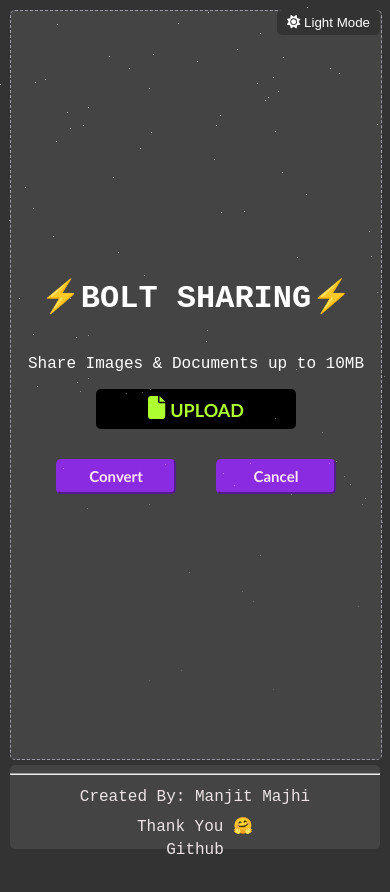
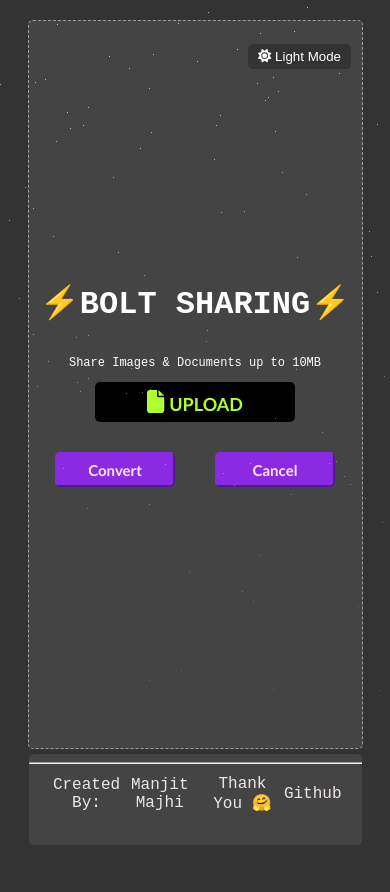
Before and after one commit to manjit-hub/bolt-share, a React (Vite) app in the folder Frontend/: page / in a window 390 px wide. Shown: the top 892 px of the page. Before the commit the page ends 864 px from the top, so only its background shows below. Built offline with nearby package versions, Linux system fonts and the light colour scheme.

Commit message:
updated phone UI

```diff
--- a/Frontend/src/App.css
+++ b/Frontend/src/App.css
@@ -130,33 +130,45 @@ body.light .theme-toggle:hover {
 @media screen and (max-width: 1080px) {
   .app-container {
     padding: 10px;
+    padding-top: 5%;
+    padding-bottom: 5%;
+    margin-bottom: 5%;
+    align-items: center;
   }
 
+  .displayUpload{
+    height: 80%;
+  }
   .theme-toggle {
-    top: 10px;
-    right: 10px;
+    top: 5%;
+    right: 10%;
     padding: 5px 10px;
   }
 
   .footer {
     height: 10%;
     margin-top: 5px;
-    margin-bottom: 5px;
+    margin-bottom: 5%;
+    padding-bottom: 5%;
+    width: 90%;
   }
 
   .footer-content {
-    flex-direction: column;
+    /* padding-top: 10%; */
+    flex-direction: row;
+    align-content: center;
     text-align: center;
-    padding-left: 10px;
-    padding-right: 10px;
+    padding-left: 20px;
+    padding-right: 20px;
   }
 
   .footer-content p {
-    margin: 5px 0;
+    display: flex;
+    align-items: center;
   }
 
   .outer {
     height: 100%;
-    width: 100%;
+    width: 90%;
   }
 }
--- a/Frontend/src/App.jsx
+++ b/Frontend/src/App.jsx
@@ -66,7 +66,7 @@ function App() {
         <FontAwesomeIcon icon={theme === 'light' ? faMoon : faSun} />
         {theme === 'light' ? ' Dark Mode' : ' Light Mode'}
       </button>
-      <DisplayUpload theme={theme} />
+      <DisplayUpload theme={theme} className="displayUpload"/>
       <div className="footer">
         <hr />
         <div className="footer-content">
--- a/Frontend/src/DisplayUpload.css
+++ b/Frontend/src/DisplayUpload.css
@@ -97,12 +97,35 @@ textarea {
     width: 95%;
   }
 
+  .display-upload{
+    width: 100%;
+    height: 90%;
+    align-items: center;
+  }
+  .display-upload p{
+    font-size: 12px;
+  }
+  .file-details {
+    display: flex;
+    flex-direction: column;
+    align-items: center;
+    text-align: left;
+  }
+
+  .file-details p {
+      width: 100%;
+      margin: 0;
+  }
+
   .upload {
     height: 40px;
     width: 200px;
     font-size: 18px;
   }
 
+  .notConverted{
+    display: flex;
+  }
   .notConverted button {
     height: 35px;
     width: 120px;
@@ -114,8 +137,32 @@ textarea {
     width: 90%;
   }
 
-  .converted button {
-    margin: 5px 0;
-    width: 90%;
+  .converted{
+    width: 80%;
+    display: flex;
+    flex-direction: column;
+    align-items: center;
+  }
+  .converted .btnConverted {
+    width: 100%;
+    margin: 5px;
+    padding: 5px 10px;
+    border-radius: 3px;
+    border: unset;
+    cursor: pointer;
+    display: flex; /* Add this line */
+    justify-content: space-between; /* Optional: Adjust spacing between buttons */
+  }
+
+  .btnConverted button{
+    width: 50%;
+    background-color: rgb(192, 232, 255);
+  }
+
+  .converted input{
+    width: 100%;
+    padding: 2px;
+    margin-top: 10px;
+    text-align: center;
   }
 }
--- a/Frontend/src/DisplayUpload.jsx
+++ b/Frontend/src/DisplayUpload.jsx
@@ -97,14 +97,16 @@ const DisplayUpload = ({ theme }) => {
 
         {converted ? (
           <div className="converted">
-            <input
+            <input className='outputURL'
               value={url}
               disabled
               type="text"
               ref={textRef}
             />
+            <div className="btnConverted">
             <button onClick={copyToClipboard}>Copy</button>
             <button onClick={handleCancel}>Cancel</button>
+            </div>
           </div>
         ) : (
           <div className="notConverted">
```
